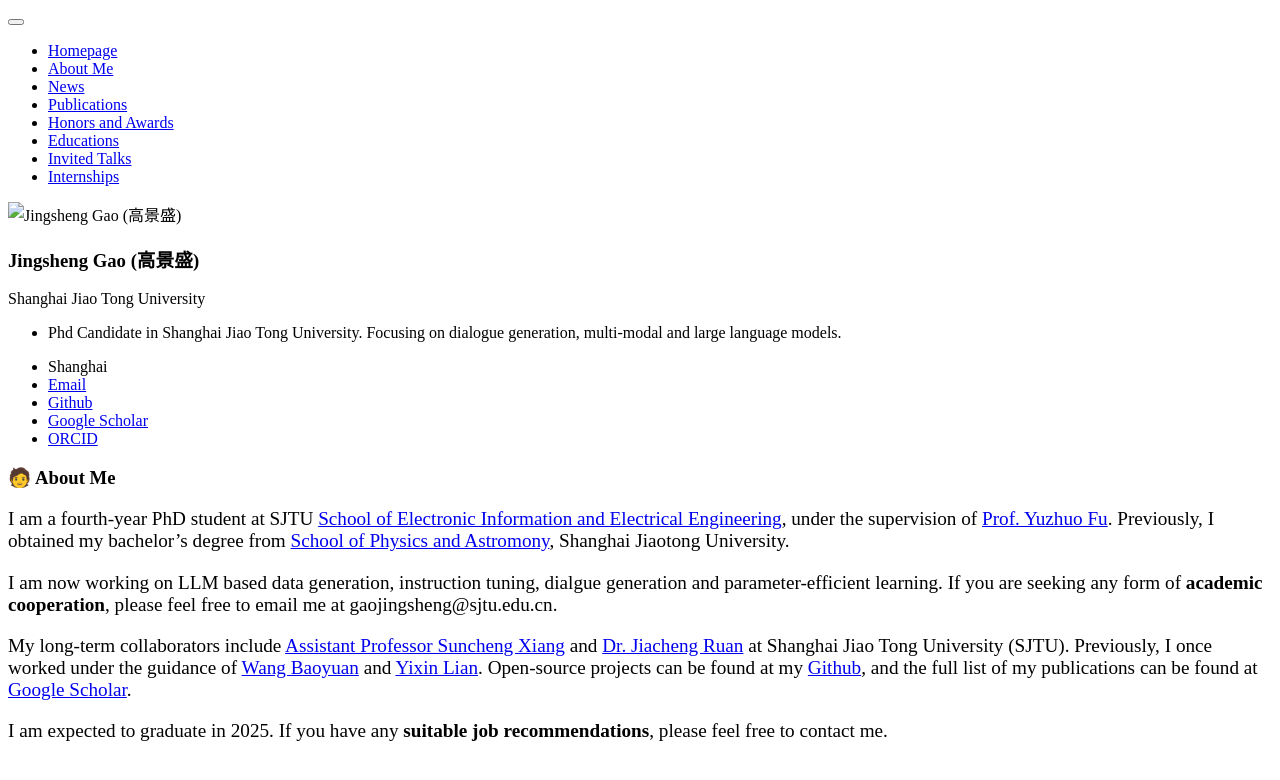
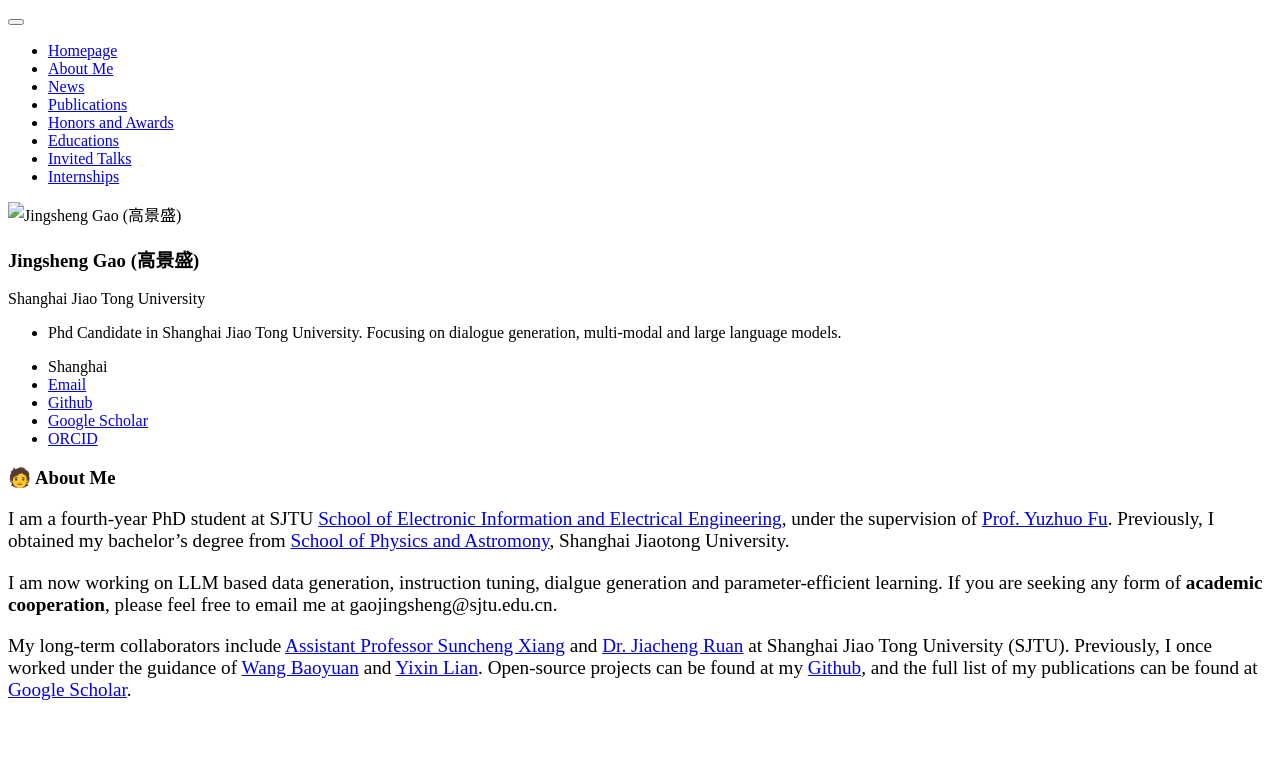
Before and after one commit to jerrynchen/jerrynchen.github.io, a Jekyll site: the page built from _pages/includes/intro.md, in a window 1280 px wide. Shown: the top 780 px of the page. Built offline with Jekyll 4.4.1, drawn with Linux system fonts in a browser that asks for light colours; our own code applies the rules of GitHub Pages for plain Markdown files.

Commit message:
upload all

```diff
--- a/_pages/includes/intro.md
+++ b/_pages/includes/intro.md
@@ -8,6 +8,6 @@ I am now working on LLM based data generation, instruction tuning, dialgue gener
 
 My long-term collaborators include [Assistant Professor Suncheng Xiang](https://jeremyxsc.github.io/) and [Dr. Jiacheng Ruan](https://jcruan519.github.io/) at Shanghai Jiao Tong University (SJTU). Previously, I once worked under the guidance of [Wang Baoyuan](https://sites.google.com/site/zjuwby/home) and [Yixin Lian](https://lianyixin.github.io/profile/). Open-source projects can be found at my [Github](https://github.com/gaojingsheng/), and the full list of my publications can be found at [Google Scholar](https://scholar.google.com/citations?view_op=list_works&hl=en&hl=en&user=O4o2aQcAAAAJ).
 
-I am expected to graduate in 2025. If you have any **suitable job recommendations**, please feel free to contact me.
+<!-- I am expected to graduate in 2025. If you have any **suitable job recommendations**, please feel free to contact me. -->
 
 </div>
```
